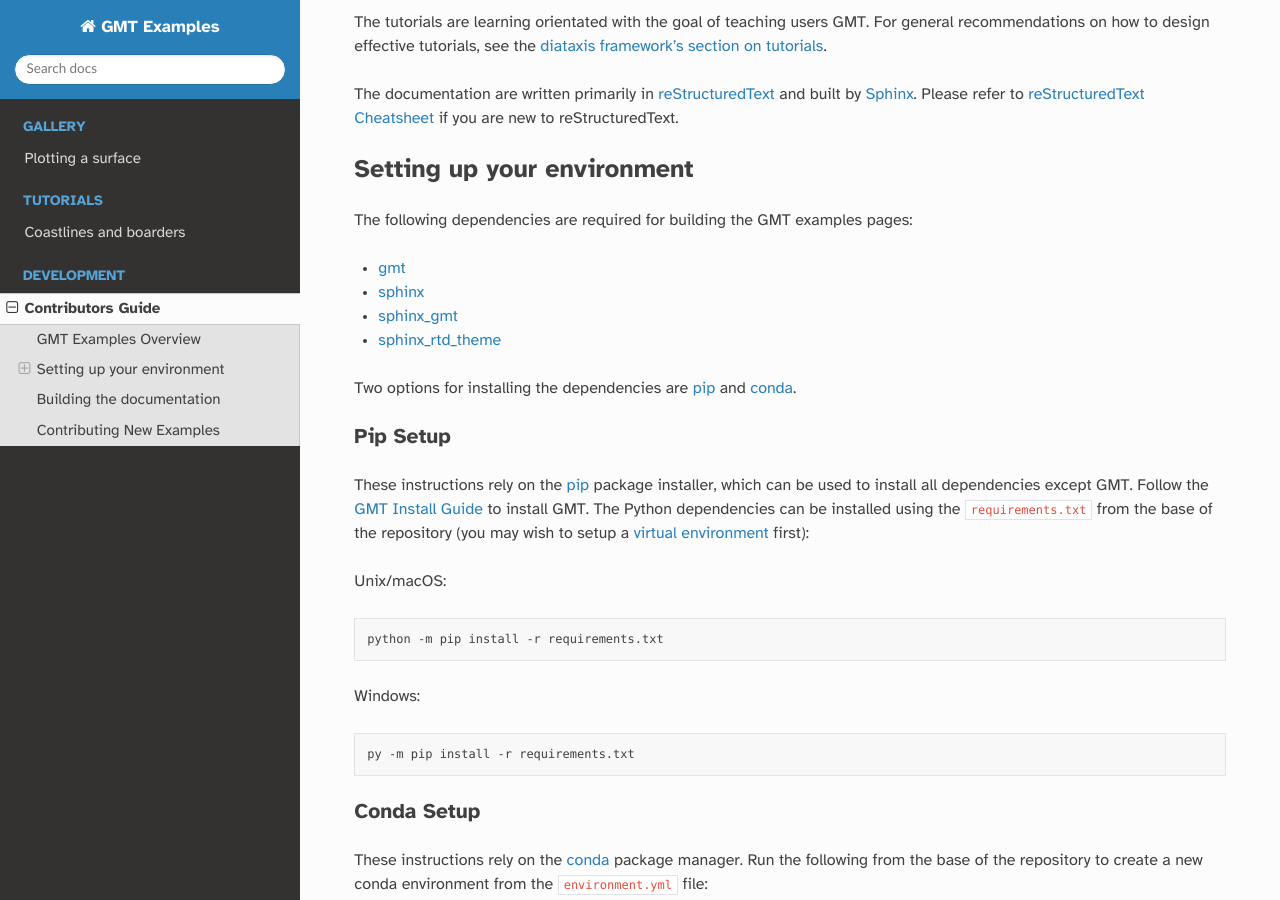
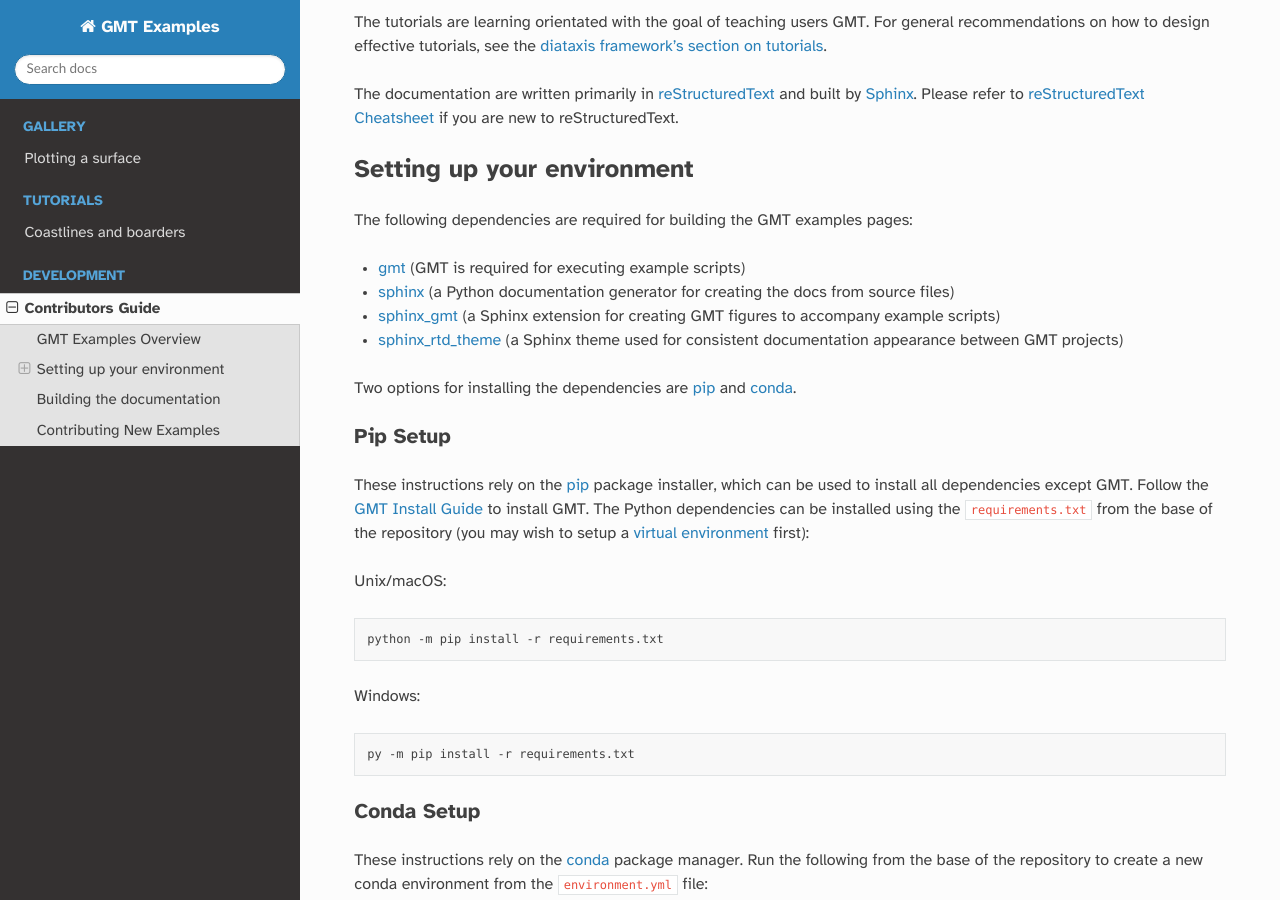
Before and after one commit to GenericMappingTools/gmt-examples, a Sphinx documentation site: the page built from docs/contributing.rst, in a window 1280 px wide and 900 px high, scrolled down 538 px. Built offline with Sphinx 7.4.7 and the Read the Docs theme 2.0.0, drawn with Linux system fonts in a browser that asks for light colours.

```diff
--- a/docs/contributing.rst
+++ b/docs/contributing.rst
@@ -36,10 +36,10 @@ Setting up your environment
 
 The following dependencies are required for building the GMT examples pages:
 
-- `gmt <https://docs.generic-mapping-tools.org/latest/>`_
-- `sphinx <http://www.sphinx-doc.org/>`_
-- `sphinx_gmt <https://www.generic-mapping-tools.org/sphinx_gmt/latest/)>`_
-- `sphinx_rtd_theme <https://sphinx-rtd-theme.readthedocs.io/en/stable/installing.html)>`_
+- `gmt <https://docs.generic-mapping-tools.org/latest/>`_ (GMT is required for executing example scripts)
+- `sphinx <http://www.sphinx-doc.org/>`_ (a Python documentation generator for creating the docs from source files)
+- `sphinx_gmt <https://www.generic-mapping-tools.org/sphinx_gmt/latest/)>`_ (a Sphinx extension for creating GMT figures to accompany example scripts)
+- `sphinx_rtd_theme <https://sphinx-rtd-theme.readthedocs.io/en/stable/)>`_ (a Sphinx theme used for consistent documentation appearance between GMT projects)
 
 Two options for installing the dependencies are :ref:`pip <Pip Setup>` and :ref:`conda <Conda Setup>`.
 
```
